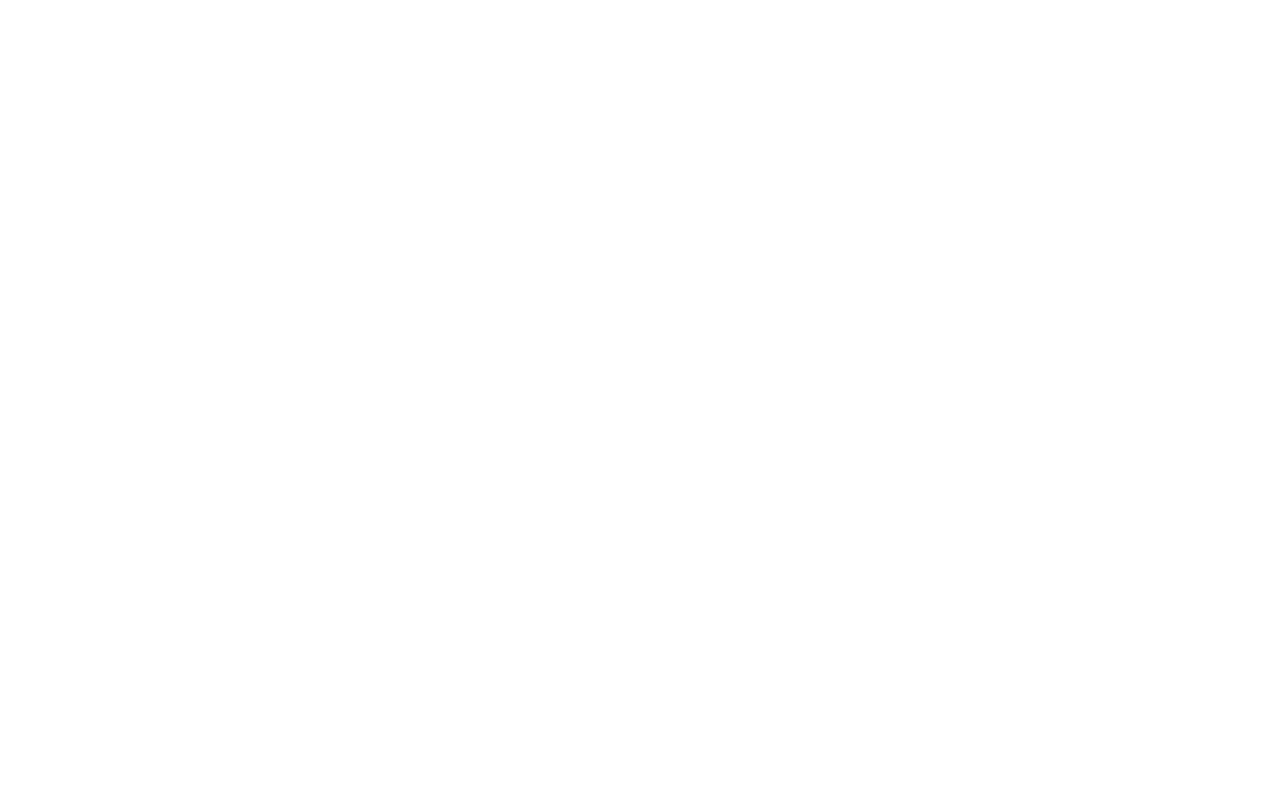
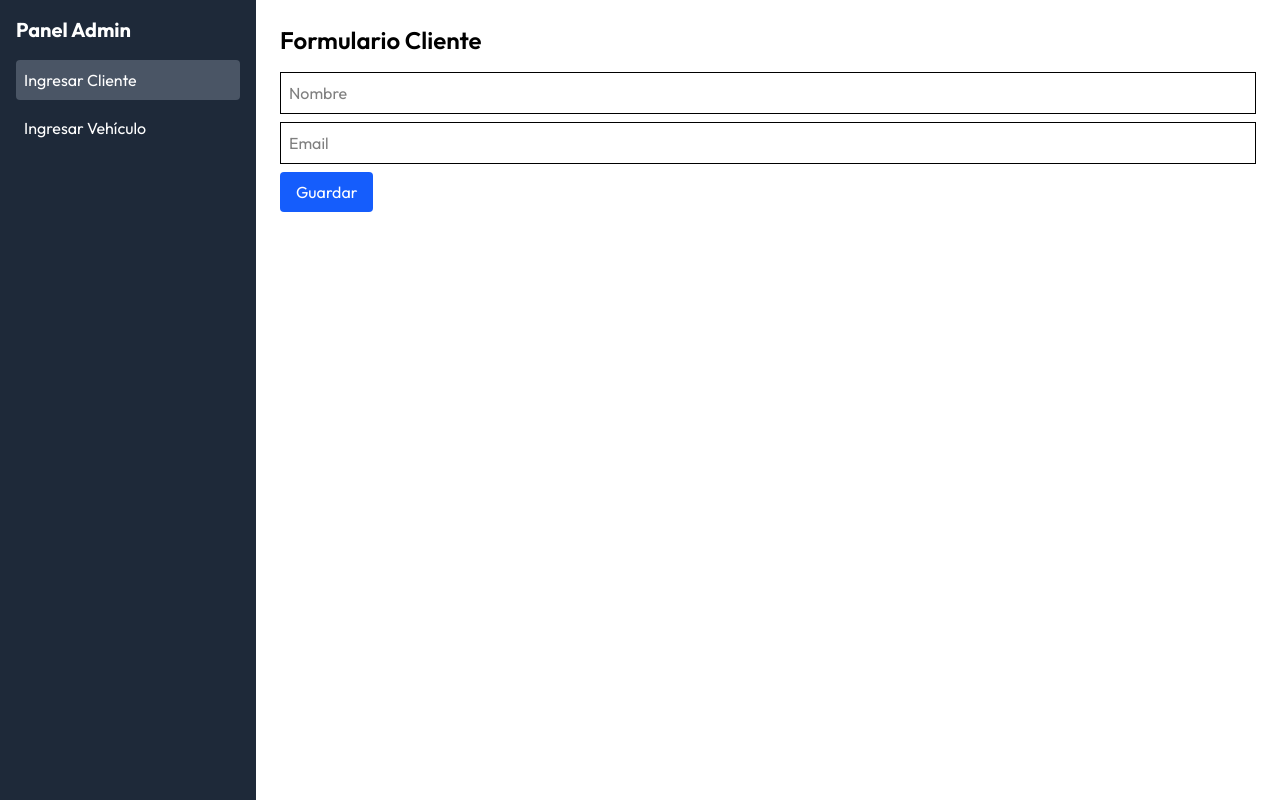
Before and after one commit to SantiagoCarboUTN/fullstack-repo-dsw, a React (Vite) app in the folder apps/frontend/: page /client in a window 1280 px wide. Before the commit this address had no page. Built offline with nearby package versions, Linux system fonts and the light colour scheme.

Commit message:
Agregado admin page

```diff
--- /dev/null
+++ b/apps/frontend/src/components/LeftBar.tsx
@@ -0,0 +1,7 @@
+import React from 'react'
+
+export const LeftBar = () => {
+  return (
+    <div>LeftBar</div>
+  )
+}
--- a/apps/frontend/src/pages/Acess.tsx
+++ b/apps/frontend/src/pages/Acess.tsx
@@ -4,7 +4,7 @@
 export const Acess = () => {
   return (
     <>
-      <div className='flex justify-center h-screen items-center bg-gradient-to-br from-blue-700 via-blue-400 to-indigo-400 '>
+      <div className='flex justify-center h-screen items-center bg-gradient-to-br from-indigo-400 via-blue-400 to-blue-700'>
   <div className='bg-white rounded-3xl shadow-2xl w-[900px] h-[500px] flex overflow-hidden'>
 
     {/* Lado izquierdo */}
--- /dev/null
+++ b/apps/frontend/src/pages/ClientDashboard.tsx
@@ -0,0 +1,61 @@
+import { useState } from "react";
+
+export const ClientDashboard = () => {
+  const [selected, setSelected] = useState("cliente");
+
+  return (
+    <div className="flex h-screen">
+      {/* Sidebar fija */}
+      <div className="w-64 bg-gray-800 text-white p-4">
+        <h2 className="text-xl font-bold mb-4">Panel Admin</h2>
+        <ul className="space-y-2">
+          <li>
+            <button
+              onClick={() => setSelected("cliente")}
+              className={`w-full text-left p-2 rounded ${
+                selected === "cliente" ? "bg-gray-600" : "hover:bg-gray-700"
+              }`}
+            >
+              Ingresar Cliente
+            </button>
+          </li>
+          <li>
+            <button
+              onClick={() => setSelected("vehiculo")}
+              className={`w-full text-left p-2 rounded ${
+                selected === "vehiculo" ? "bg-gray-600" : "hover:bg-gray-700"
+              }`}
+            >
+              Ingresar Vehículo
+            </button>
+          </li>
+        </ul>
+      </div>
+
+      {/* Área dinámica */}
+      <div className="flex-1 p-6">
+        {selected === "cliente" && (
+          <div>
+            <h3 className="text-2xl font-semibold mb-4">Formulario Cliente</h3>
+            <form className="space-y-2">
+              <input type="text" placeholder="Nombre" className="border p-2 w-full" />
+              <input type="email" placeholder="Email" className="border p-2 w-full" />
+              <button className="bg-blue-600 text-white px-4 py-2 rounded">Guardar</button>
+            </form>
+          </div>
+        )}
+
+        {selected === "vehiculo" && (
+          <div>
+            <h3 className="text-2xl font-semibold mb-4">Formulario Vehículo</h3>
+            <form className="space-y-2">
+              <input type="text" placeholder="Patente" className="border p-2 w-full" />
+              <input type="text" placeholder="Modelo" className="border p-2 w-full" />
+              <button className="bg-green-600 text-white px-4 py-2 rounded">Guardar</button>
+            </form>
+          </div>
+        )}
+      </div>
+    </div>
+  );
+};
--- a/apps/frontend/src/routes/Router.tsx
+++ b/apps/frontend/src/routes/Router.tsx
@@ -3,6 +3,7 @@
 import { Home } from '../pages/Home'
 import { Acess } from '../pages/Acess'
 import { AdminDashboard } from '../pages/AdminDashboard'
+import { ClientDashboard } from '../pages/ClientDashboard'
 
 export const MyRouter = () => {
   return (
@@ -12,6 +13,7 @@
       <Route path='login' element={<Acess/>} />
       <Route path='register' element={<App/>} />
       <Route path='admin' element={<AdminDashboard/>} />
+      <Route path='client' element={<ClientDashboard/>} />
     </Routes>
   )
 }
```
Also changed, not shown: 1 other file (tests, documents, lock files or other folders).
